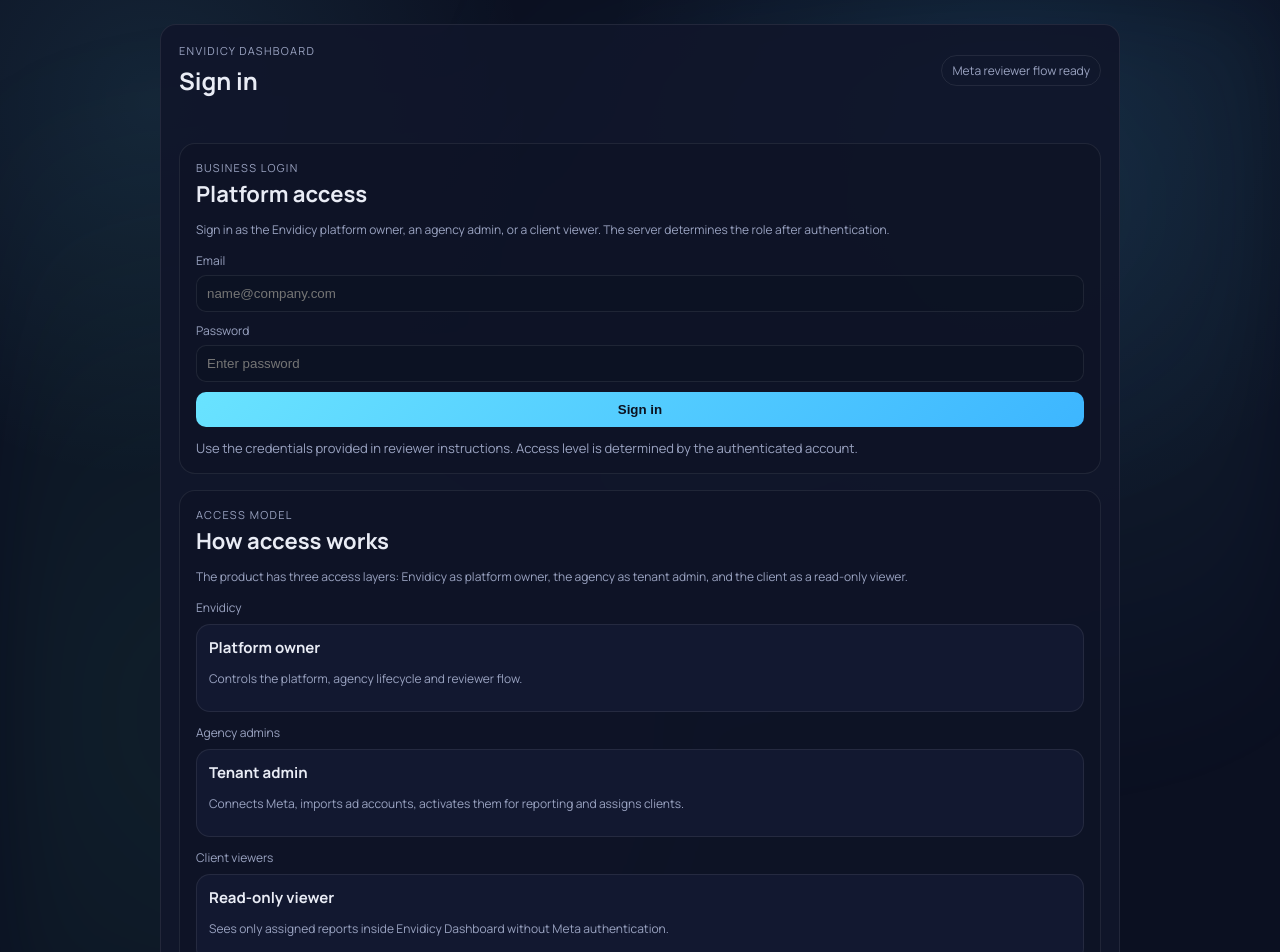
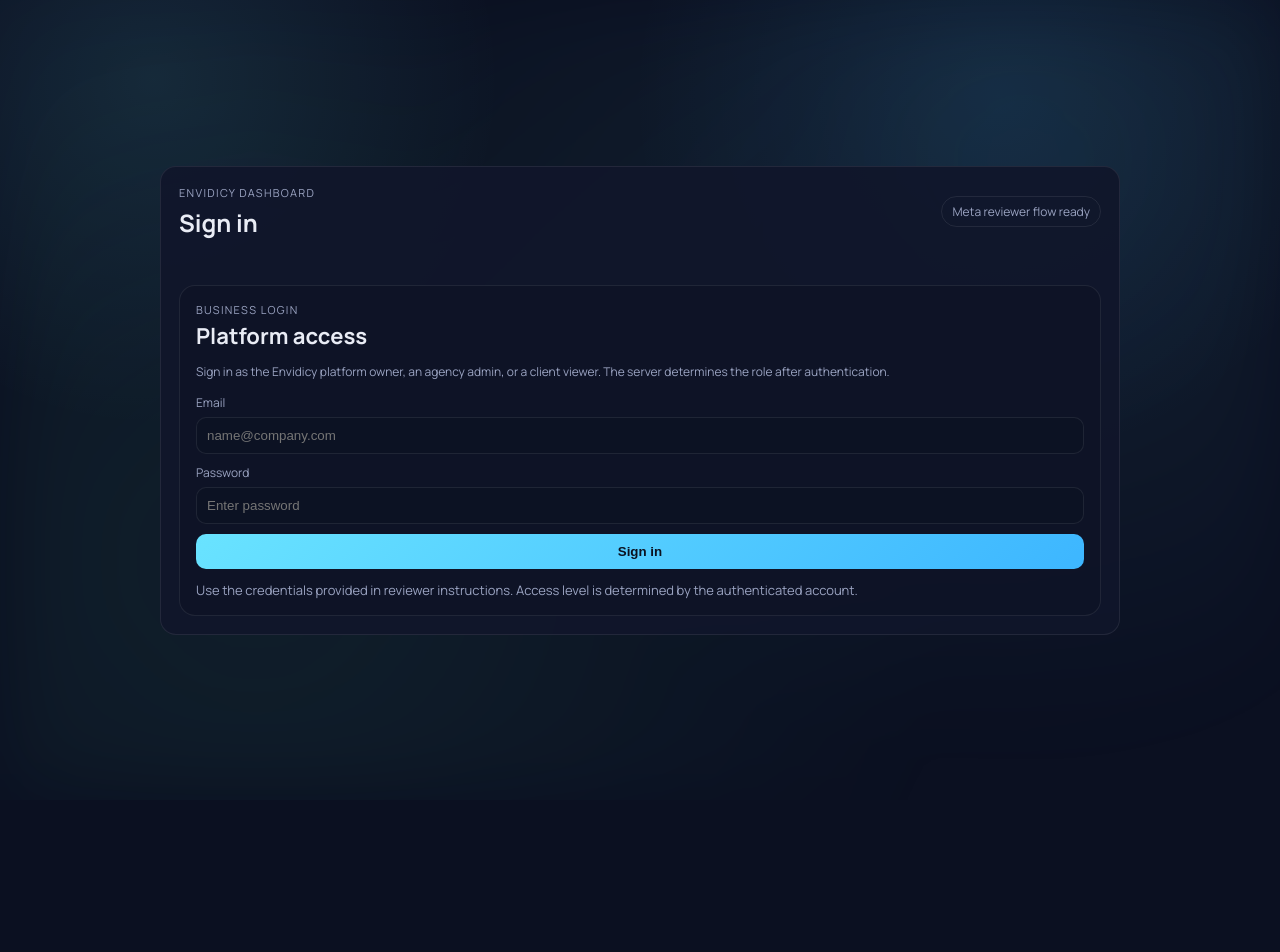
Before and after one commit to Sonic77734442/envidicy-dashboard, a Next.js app: page /login in a window 1280 px wide. Shown: the top 952 px of the page. After the commit the page ends 800 px from the top, so only its background shows below. Built offline with nearby package versions, Linux system fonts and the light colour scheme.

Commit message:
chore: simplify login screen for review

```diff
--- a/app/login/page.jsx
+++ b/app/login/page.jsx
@@ -68,39 +68,6 @@
             </p>
             {error ? <p className="auth-status">{error}</p> : null}
           </section>
-
-          <section className="panel" style={{ background: 'rgba(13, 19, 36, 0.55)' }}>
-            <p className="eyebrow">Access Model</p>
-            <h2 style={{ marginTop: 0 }}>How access works</h2>
-            <p className="muted small" style={{ marginBottom: 14 }}>
-              The product has three access layers: Envidicy as platform owner, the agency as tenant admin, and the client as a read-only viewer.
-            </p>
-            <div style={{ display: 'grid', gap: 12 }}>
-              <div>
-                <p className="muted small" style={{ margin: '0 0 8px' }}>Envidicy</p>
-                <article className="stat" style={{ textAlign: 'left' }}>
-                  <h3>Platform owner</h3>
-                  <p className="muted small">Controls the platform, agency lifecycle and reviewer flow.</p>
-                </article>
-              </div>
-
-              <div>
-                <p className="muted small" style={{ margin: '0 0 8px' }}>Agency admins</p>
-                <article className="stat" style={{ textAlign: 'left' }}>
-                  <h3>Tenant admin</h3>
-                  <p className="muted small">Connects Meta, imports ad accounts, activates them for reporting and assigns clients.</p>
-                </article>
-              </div>
-
-              <div>
-                <p className="muted small" style={{ margin: '0 0 8px' }}>Client viewers</p>
-                <article className="stat" style={{ textAlign: 'left' }}>
-                  <h3>Read-only viewer</h3>
-                  <p className="muted small">Sees only assigned reports inside Envidicy Dashboard without Meta authentication.</p>
-                </article>
-              </div>
-            </div>
-          </section>
         </div>
       </section>
     </main>
```
